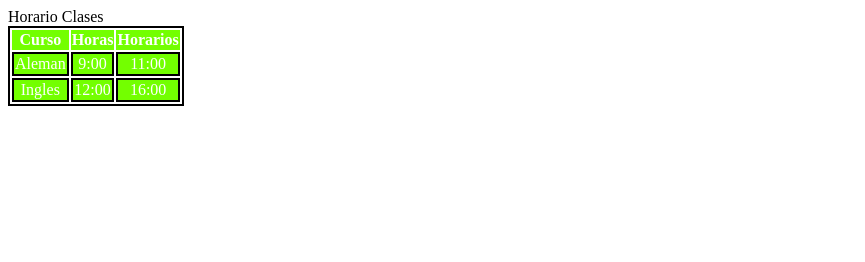
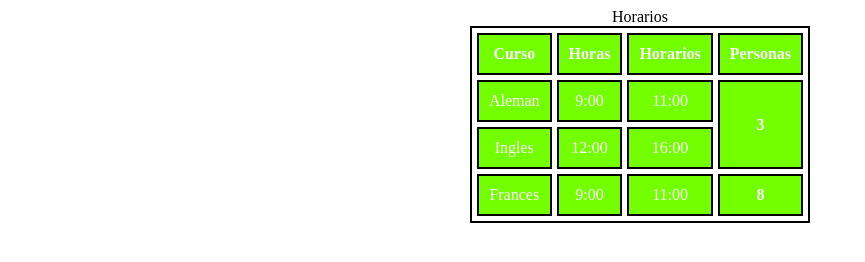
Before and after one commit to josebolanos/cursoprogramacion, a plain HTML site: page maquetacion/tablas/tablas.html in a window 1280 px wide. Shown: the whole page, without its empty margins (0-865 px from the left). Drawn offline with Linux system fonts and the light colour scheme.

Commit message:
modificacion html y css

```diff
--- a/maquetacion/tablas/tablas.css
+++ b/maquetacion/tablas/tablas.css
@@ -1,13 +1,25 @@
 table{
     border: solid 2px black;
     text-align: center;
+    margin: auto ;
+    border-spacing: 5px;
+
+}
+th:hover{
+    color: violet;
+    background-color: tomato;
 }
 
-tr,td{
+tr,td ,th{
     border: solid 2px black;
     background-color: rgb(115, 255, 0);
     color: white;
+    padding: 10px;
 }
 thead{
     align-items: center;
 }
+td:hover{
+    color: violet;
+    background-color: tomato;
+}
--- a/maquetacion/tablas/tablas.html
+++ b/maquetacion/tablas/tablas.html
@@ -7,18 +7,21 @@
     <link rel="stylesheet" href="tablas.css">
 </head>
 <table>
-    <thead>Horario Clases</thead>
+    <caption>Horarios</caption>
+    <thead>
     <tr>
         <th>Curso</th>
         <th>Horas</th>
         <th>Horarios</th>
-
+        <th>Personas</th>
     </tr>
+    </thead>
 
     <tr>
         <td>Aleman</td>
         <td>9:00</td>
         <td>11:00</td>
+        <th rowspan="2">3</th>
 
     </tr>
 
@@ -28,6 +31,14 @@
         <td>16:00</td>
 
     </tr>
+
+    <tr>
+        <td>Frances</td>
+        <td>9:00</td>
+        <td>11:00</td>
+        <th>8</th>
+
+    </tr>
 </table>
 
 </body>
```
